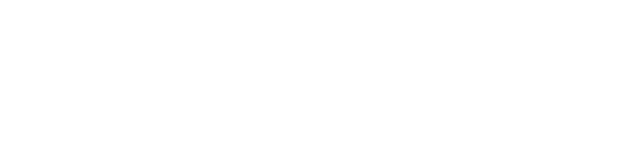
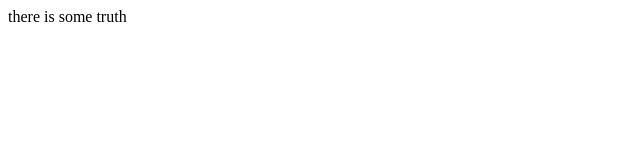
Before and after one commit to syntaxill/web-project, a plain HTML site: page index.html in a window 1280 px wide. Shown: the whole page, without its empty margins (0-640 px from the left). Drawn offline with Linux system fonts and the light colour scheme.

Commit message:
First line

```diff
--- a/index.html
+++ b/index.html
@@ -6,6 +6,6 @@
     <title>Document</title>
 </head>
 <body>
-
+    there is some truth
 </body>
 </html>
```
